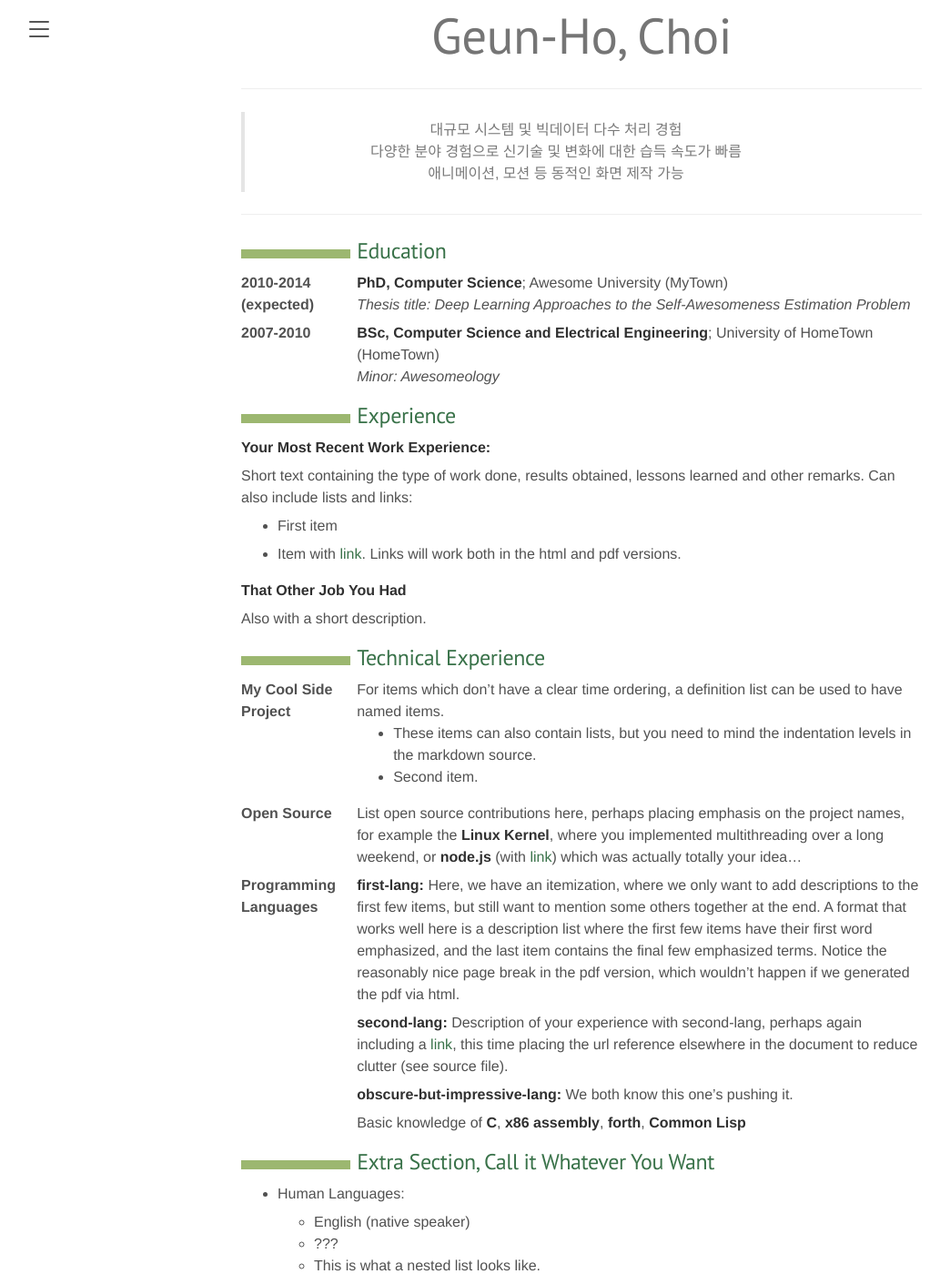
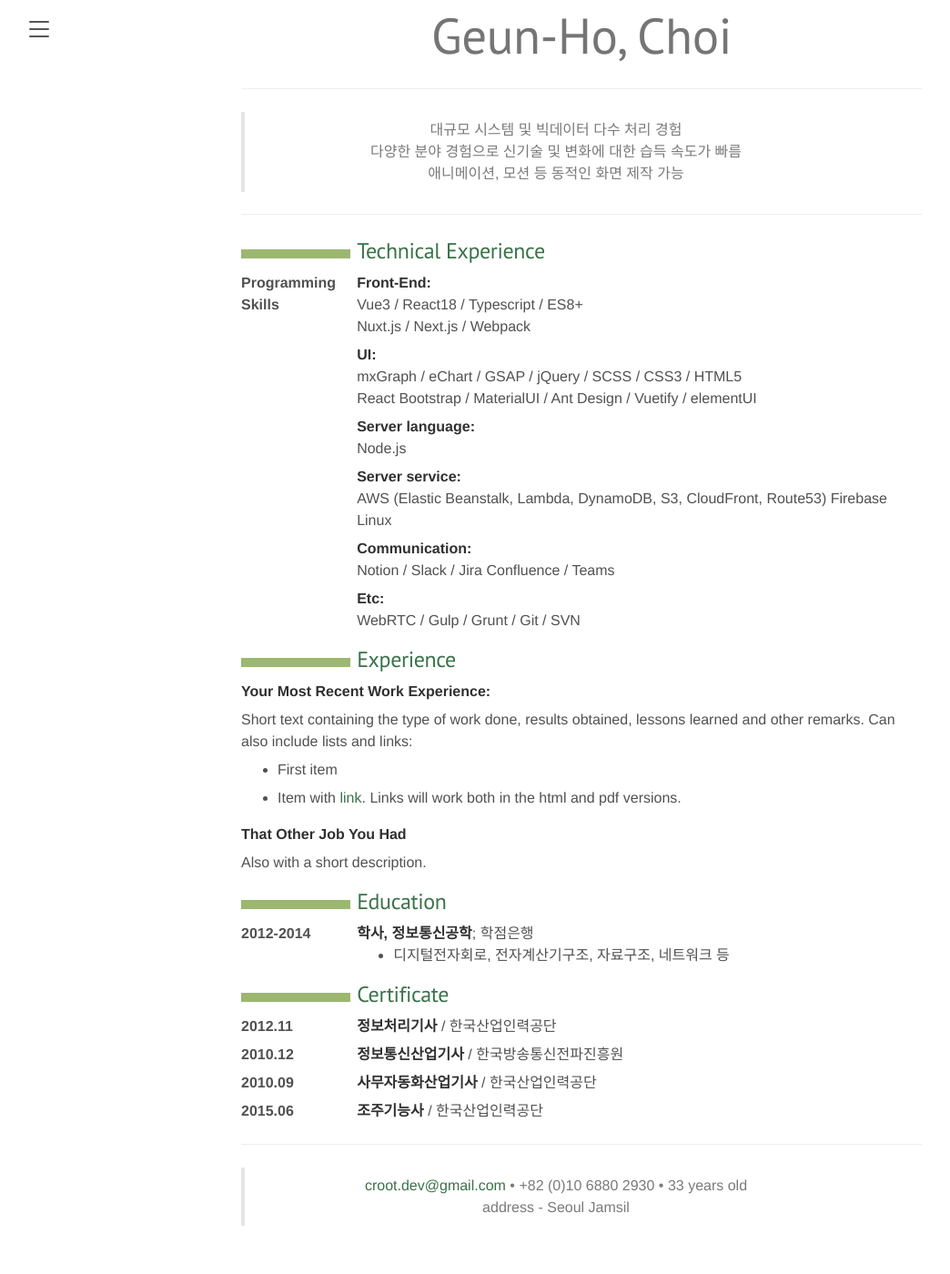
Before and after one commit to croot-git/croot-git.github.io, a Jekyll site: the page built from page-resume.md, in a window 1280 px wide and 1400 px high, scrolled down 217 px. Shown: the whole window at 91% size, without its empty margins (1-1045 px from the left). Built offline with Jekyll 4.4.1, drawn with Linux system fonts in a browser that asks for light colours; some of the changed text lies outside the part shown.

Commit message:
update resume

```diff
--- a/page-resume.md
+++ b/page-resume.md
@@ -15,20 +15,34 @@ Geun-Ho, Choi
 
 ----
 
-Education
----------
+Technical Experience
+--------------------
 
-2010-2014 (expected)
-:   **PhD, Computer Science**; Awesome University (MyTown)
+Programming Skills
+:   **Front-End:**
+    Vue3 / React18 / Typescript / ES8+
+    Nuxt.js / Next.js / Webpack
 
-    *Thesis title: Deep Learning Approaches to the Self-Awesomeness
-     Estimation Problem*
+:   **UI:**
+    mxGraph / eChart / GSAP / jQuery / SCSS / CSS3 / HTML5
+    React Bootstrap / MaterialUI / Ant Design / Vuetify / elementUI
 
-2007-2010
-:   **BSc, Computer Science and Electrical Engineering**; University of
-    HomeTown (HomeTown)
+:   **Server language:**
+    Node.js
 
-    *Minor: Awesomeology*
+:   **Server service:**
+    AWS (Elastic Beanstalk, Lambda, DynamoDB, S3, CloudFront, Route53)
+    Firebase
+    Linux
+
+:   **Communication:**
+    Notion / Slack / Jira Confluence / Teams
+
+:   **Etc:**
+    WebRTC / Gulp / Grunt / Git / SVN
+
+[ref]: https://github.com/croot-git
+
 
 Experience
 ----------
@@ -48,57 +62,31 @@ links:
 
 Also with a short description.
 
-Technical Experience
---------------------
 
-My Cool Side Project
-:   For items which don't have a clear time ordering, a definition
-    list can be used to have named items.
+Education
+---------
 
-    * These items can also contain lists, but you need to mind the
-      indentation levels in the markdown source.
-    * Second item.
+2012-2014
+:   **학사, 정보통신공학**; 학점은행
 
-Open Source
-:   List open source contributions here, perhaps placing emphasis on
-    the project names, for example the **Linux Kernel**, where you
-    implemented multithreading over a long weekend, or **node.js**
-    (with [link](http://nodejs.org)) which was actually totally
-    your idea...
+    * 디지털전자회로, 전자계산기구조, 자료구조, 네트워크 등
 
-Programming Languages
-:   **first-lang:** Here, we have an itemization, where we only want
-    to add descriptions to the first few items, but still want to
-    mention some others together at the end. A format that works well
-    here is a description list where the first few items have their
-    first word emphasized, and the last item contains the final few
-    emphasized terms. Notice the reasonably nice page break in the pdf
-    version, which wouldn't happen if we generated the pdf via html.
 
-:   **second-lang:** Description of your experience with second-lang,
-    perhaps again including a [link] [ref], this time placing the url
-    reference elsewhere in the document to reduce clutter (see source
-    file).
-
-:   **obscure-but-impressive-lang:** We both know this one's pushing
-    it.
-
-:   Basic knowledge of **C**, **x86 assembly**, **forth**, **Common Lisp**
-
-[ref]: https://github.com/croot-git
-
-Extra Section, Call it Whatever You Want
+Certificate
 ----------------------------------------
 
-* Human Languages:
+2012.11
+: **정보처리기사** / 한국산업인력공단
 
-     * English (native speaker)
-     * ???
-     * This is what a nested list looks like.
+2010.12
+: **정보통신산업기사**   / 한국방송통신전파진흥원
 
-* Random tidbit
+2010.09
+: **사무자동화산업기사** / 한국산업인력공단
 
-* Other sort of impressive-sounding thing you did
+2015.06
+: **조주기능사** / 한국산업인력공단
+
 
 ----
 
```
